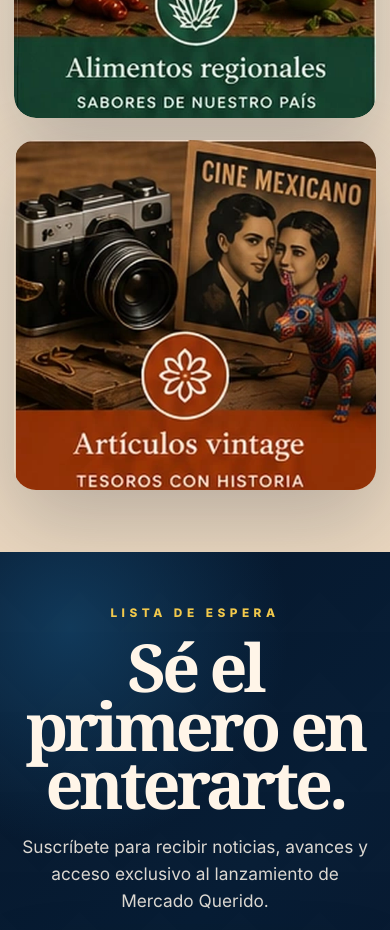
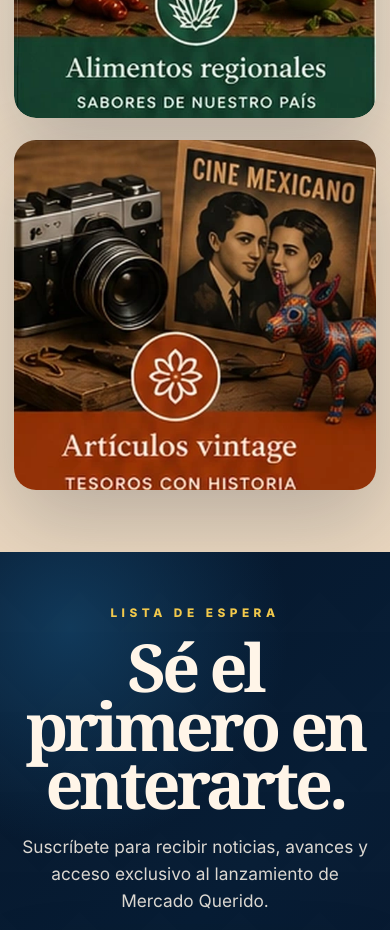
Before and after one commit to mercadoquerido/mercadoquerido, a Next.js app: page / in a window 390 px wide. Shown: the part 2360-3290 px from the top of the page. Built offline with nearby package versions, Linux system fonts and the light colour scheme.

Commit message:
Micro-adjust vintage tile mobile centering

```diff
--- a/app/globals.css
+++ b/app/globals.css
@@ -714,3 +714,11 @@ p {
     object-position: center center !important;
   }
 }
+
+/* Final micro-adjust: vintage tile mobile centering */
+@media (max-width: 640px) {
+  .category-grid .category-card:nth-child(3) img {
+    transform: scale(1.015) translateX(6px) !important;
+    transform-origin: center center !important;
+  }
+}
```
